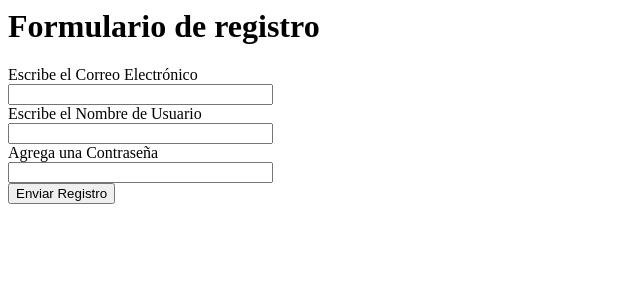
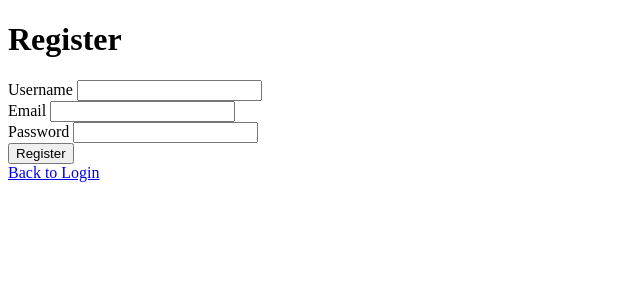
Before and after one commit to engineercarloscogua/APP_Flask_Ejecutive_Project, a Flask app: page /registro in a window 1280 px wide. Shown: the top 300 px of the page, without its empty margins (0-640 px from the left). Run offline with Flask 3, Linux system fonts and the light colour scheme.

Commit message:
Making a changes for avoid redundances of importations annd improve the code for working to create User from Register Formulate

```diff
--- a/app.py
+++ b/app.py
@@ -1,106 +1,123 @@
-# Controlador
-from flask import ( # Importación de las funcionalidades principales de Flask
-    Flask,  # Flask es el framework principal para crear la aplicación web
-    render_template,  # Funcionalidad de Flask para renderizar plantillas HTML
-    request,  # Permite extraer datos de los formularios enviados (GET/POST)
-    redirect,  # Redirige al usuario a otra ruta
-    url_for,  # Genera URLs de rutas en la aplicación
-    flash  # Permite mostrar mensajes emergentes de tipo alerta
-)
+# ====================== Importaciones necesarias ======================
+from flask import Flask, render_template, request, redirect, url_for, flash
+from flask_sqlalchemy import SQLAlchemy  # ORM para la base de datos
+from werkzeug.utils import secure_filename  # Para manejo seguro de archivos
+import json  # Para manejo de datos JSON
+import os.path  # Para operaciones con rutas de archivos
 
-from flask_sqlalchemy import SQLAlchemy  # Importa la funcionalidad de SQLAlchemy para manejar bases de datos
-import json  # El módulo json se utiliza para trabajar con datos en formato JSON
-import os.path  # El módulo os permite interactuar con el sistema de archivos
-from werkzeug.utils import secure_filename  # Función que asegura que el nombre del archivo es seguro
+# ====================== Configuración de la aplicación ======================
+# Crear instancia de Flask
+app = Flask(__name__)
 
-# Importación de los formularios de la carpeta forms
-from forms import Loginform, CreateUserForm  # Importando los formularios definidos en form.py
+# Configuración de la base de datos y seguridad
+basedir = os.path.abspath(os.path.dirname(__file__))
+app.config["SQLALCHEMY_DATABASE_URI"] = f"sqlite:///{os.path.join(basedir, 'database', 'base.db')}"
+app.config['SQLALCHEMY_TRACK_MODIFICATIONS'] = False  # Desactivar seguimiento de modificaciones
+app.config['SECRET_KEY'] = '2025'  # Clave secreta para sesiones y CSRF
 
-# ========================== Creación de la aplicación ============================
-app = Flask(__name__)  # Crea una instancia de la aplicación Flask
+# Inicializar SQLAlchemy
+db = SQLAlchemy(app)
 
-# ========================== Configuración de la base de datos ===================
-basedir = os.path.abspath(os.path.dirname(__file__))  # Obtiene la ruta absoluta del directorio actual
-app.config["SQLALCHEMY_DATABASE_URI"] = f"sqlite:///{os.path.join(basedir, 'database', 'base.db')}"  # Configura la URI de la base de datos
-app.config['SQLALCHEMY_TRACK_MODIFICATIONS'] = False  # Desactiva la notificación de modificaciones en la base de datos
-app.secret_key = '2025'  # Clave secreta para usar sesiones y mensajes emergentes (flash)
-db = SQLAlchemy(app)  # Crea una instancia de SQLAlchemy para manejar la base de datos
+# ====================== Modelo de Usuario ======================
+class User(db.Model):
+    """
+    Modelo de base de datos para la tabla de usuarios.
+    Define la estructura y restricciones de los datos de usuario.
+    """
+    # Columnas de la tabla
+    id = db.Column(db.Integer, primary_key=True)  # Identificador único
+    username = db.Column(db.String(80), unique=True, nullable=False)  # Nombre de usuario único
+    email = db.Column(db.String(80), unique=True, nullable=False)  # Email único
+    password = db.Column(db.String(80))  # Contraseña (en producción debería estar hasheada)
 
-# ========================== Rutas ==========================
+    def __repr__(self):
+        """Método para representación string del objeto"""
+        return f'{self.id, self.username, self.email}'
 
-# Ruta principal, disponible tanto para GET como para POST
-@app.route("/home", methods = ['GET', 'POST'])
-@app.route("/", methods = ['GET', 'POST'])  # Esta ruta también es la raíz de la aplicación
+# ====================== Formularios ======================
+from flask_wtf import FlaskForm  # Base para formularios seguros
+from wtforms import StringField, PasswordField, SubmitField  # Campos de formulario
+from wtforms.validators import DataRequired, Email  # Validadores
 
+class LoginForm(FlaskForm):
+    """
+    Formulario para el inicio de sesión.
+    Incluye campos para nombre de usuario y contraseña.
+    """
+    username = StringField('Username', validators=[DataRequired()])  # Campo obligatorio
+    password = PasswordField('Password', validators=[DataRequired()])  # Campo obligatorio
+    submit = SubmitField('Login')  # Botón de envío
+
+class CreateUserForm(FlaskForm):
+    """
+    Formulario para el registro de nuevos usuarios.
+    Incluye validación de email y campos obligatorios.
+    """
+    username = StringField('Username', validators=[DataRequired()])
+    email = StringField('Email', validators=[DataRequired(), Email()])  # Validación de formato de email
+    password = PasswordField('Password', validators=[DataRequired()])
+    submit = SubmitField('Register')
+
+# ====================== Rutas ======================
+
+@app.route("/home", methods=['GET', 'POST'])
+@app.route("/", methods=['GET', 'POST'])
 def home():
-    login = Loginform()  # Crea el formulario de login
-    if login.validate_on_submit():  # Si el formulario se envía y es válido
-        return '<h1>' + login.username.data + '  ' + login.password.data + '</h1>'  # Muestra los datos enviados como ejemplo
-    return render_template('form2.html', formi= login)  # Renderiza la plantilla 'form2.html' pasando el formulario 'login'
+    """
+    Ruta principal y de login.
+    Maneja tanto la visualización del formulario como el proceso de login.
+    """
+    login = LoginForm()
+    if login.validate_on_submit():  # Si el formulario es válido y fue enviado
+        # Aquí deberías agregar la lógica de verificación de credenciales
+        return '<h1>' + login.username.data + '  ' + login.password.data + '</h1>'
+    return render_template('form2.html', formi=login)
 
-# Ruta para registrar un nuevo usuario
-@app.route("/registro", methods = ['GET', 'POST'])
-def login():
-    registro = CreateUserForm()  # Crea el formulario de registro de usuario
-    if registro.validate_on_submit():  # Si el formulario se envía y es válido
-        new_user = User(username=registro.username.data, email=registro.email.data, password=registro.password.data)  # Crea un nuevo objeto usuario
-        db.session.add(new_user)  # Agrega el nuevo usuario a la sesión de la base de datos
-        db.session.commit()  # Confirma la transacción en la base de datos
-        return '<h1> Nuevo Usuario Registrado</h1>'  # Muestra mensaje de éxito
-    return render_template('register.html', regis=registro)  # Renderiza el formulario de registro en 'register.html'
+@app.route("/registro", methods=['GET', 'POST'])
+def registro():
+    """
+    Ruta para el registro de nuevos usuarios.
+    Incluye validaciones y manejo de errores.
+    """
+    registro_form = CreateUserForm()
+    if registro_form.validate_on_submit():
+        # Verificar si el usuario ya existe
+        existing_user = User.query.filter_by(username=registro_form.username.data).first()
+        if existing_user:
+            flash('El nombre de usuario ya existe')
+            return redirect(url_for('registro'))
 
-# Ruta para el formulario de ejemplo carga texto en json y nombre de archivos de imagen
-@app.route("/form")
-def form():
-    return render_template('form.html')  # Renderiza la plantilla 'form.html'
+        # Verificar si el email ya existe
+        existing_email = User.query.filter_by(email=registro_form.email.data).first()
+        if existing_email:
+            flash('El email ya está registrado')
+            return redirect(url_for('registro'))
 
-# Ruta dinámica para manejar peticiones GET y POST re dirige a dinamic y muestra los datos cargados
-@app.route("/dinamic", methods = ['GET', 'POST'])
-def dinamic():
-    if request.method == 'POST':  # Si se realiza una petición POST (envío de formulario)
-        urls = {}  # Diccionario para almacenar las URLs ingresadas
-        if os.path.exists('urls.json'):  # Si el archivo 'urls.json' existe
-            try:
-                with open('urls.json') as url_file:  # Abre el archivo 'urls.json'
-                    urls = json.load(url_file)  # Carga el contenido del archivo JSON en el diccionario 'urls'
-            except json.JSONDecodeError:  # Si hay un error de formato en el JSON
-                urls = {}  # Reinicia el diccionario a vacío
-        else:
-            urls = {}  # Si el archivo no existe, inicia un diccionario vacío
+        # Crear nuevo usuario con los datos del formulario
+        new_user = User(
+            username=registro_form.username.data,
+            email=registro_form.email.data,
+            password=registro_form.password.data  # NOTA: En producción, usar hash para la contraseña
+        )
 
-        # Si el 'code' enviado en el formulario ya está en el diccionario
-        if request.form['code'] in urls.keys():
-            flash('Esa clave o nombre ya está ocupada')  # Muestra un mensaje de alerta
-            return redirect(url_for('form'))  # Redirige al formulario
-        # Si se proporciona una URL en el formulario
-        if 'url' in request.form.keys():
-            urls[request.form['code']] = request.form['url']  # Guarda la URL en el diccionario
-        else:
-            f = request.files['file']  # Si se sube un archivo
-            full_name = request.form['code'] + secure_filename(f.filename)  # Asegura un nombre único para el archivo
-            f.save('static/uploads/' + full_name)  # Guarda el archivo en la carpeta 'static/uploads'
-            urls[request.form['code']] = {'file': full_name}  # Guarda la información del archivo en el diccionario
+        # Intentar guardar el nuevo usuario en la base de datos
+        try:
+            db.session.add(new_user)  # Agregar a la sesión de la base de datos
+            db.session.commit()  # Confirmar los cambios
+            flash('Usuario registrado exitosamente')
+            return redirect(url_for('home'))
+        except Exception as e:
+            db.session.rollback()  # Revertir cambios en caso de error
+            flash('Error al registrar usuario')
+            return redirect(url_for('registro'))
 
-        # Guarda el diccionario actualizado en el archivo 'urls.json'
-        with open('urls.json', 'w') as url_file:
-            json.dump(urls, url_file)
-            flash("Se ha creado el registro correctamente", "success")  # Muestra mensaje de éxito
-        return render_template('dinamic.html', nombre=request.form['code'])  # Muestra la plantilla 'dinamic.html' pasando el código como parámetro
-    else:
-        return redirect(url_for('form'))  # Si no es un POST, redirige al formulario
+    return render_template('register.html', regis=registro_form)
 
-# Ruta para redirigir a imágenes o archivos
-@app.route('/<string:code>')
-def redirect_to(code):
-    if os.path.exists('urls.json'):  # Si el archivo 'urls.json' existe
-        with open('urls.json') as url_file:
-            urls = json.load(url_file)  # Carga las URLs del archivo
-            if code in urls.keys():  # Si el código existe en las URLs
-                return redirect(url_for('static', filename='uploads/' + urls[code]['file']))  # Redirige a la URL asociada
-    return "Código no encontrado"  # Si el código no se encuentra, muestra un mensaje de error
+# ====================== Inicialización de la Base de Datos ======================
+# Crear todas las tablas definidas en los modelos
+with app.app_context():
+    db.create_all()
 
-# ========================== Ejecución de la aplicación ===========================
-
-
+# ====================== Ejecución de la Aplicación ======================
 if __name__ == '__main__':
-    app.run(debug=True)
+    app.run(debug=True)  # Modo debug para desarrollo
--- a/database.py
+++ b/database.py
@@ -1,5 +1,9 @@
 # Crea un modelo de base de datos utilizando SQLAlchemy
-from app import db  # Importa el objeto db, que es utilizado para interactuar con la base de datos.
+from app import app  # Importa el objeto db, que es utilizado para interactuar con la base de datos.
+from flask_sqlalchemy import SQLAlchemy  # Importa la funcionalidad de SQLAlchemy para manejar bases de datos
+
+db = SQLAlchemy(app)  # Crea una instancia de SQLAlchemy para manejar la base de datos
+db.init_app(app) # Crea una instancia de SQLAlchemy
 
 # La siguiente línea está comentada porque no se está utilizando en el código actual, pero es una importación necesaria si deseas usar SQLAlchemy directamente.
 # from flask_sqlalchemy import SQLAlchemy  #? Importa SQLAlchemy para trabajar con bases de datos en Flask.
--- a/templates/register.html
+++ b/templates/register.html
@@ -1,31 +1,43 @@
-<!--Estructura de formulario creado por medio de una clase-->
-{%block contenido %}
-<h1>Formulario de registro </h1>
-<form action = "" method= "POST" novalidate>
-    {{regis.hidden_tag() }} <!-- es un campo oculto para protejer contra ataques Cross-Site Request Forgery, manejo de seciones-->
+<!-- templates/register.html -->
+<!DOCTYPE html>
+<html>
+<head>
+    <title>Register</title>
+</head>
+<body>
+    <h1>Register</h1>
+    <!-- Bloque para mostrar mensajes flash (notificaciones) -->
+    {% with messages = get_flashed_messages() %}
+        {% if messages %}
+            {% for message in messages %}
+                <div class="alert">{{ message }}</div>
+            {% endfor %}
+        {% endif %}
+    {% endwith %}
 
-    {{regis.email.label}} <br> <!--Etiquetas-->
-    {{regis.email(size=30)}} <br> <!-- se supone que muestra la clave y la contraseña pero por algun motivo no lo hace-->
-   <!--Validador de error en el campo durante la ejecucín del proyecto-->
-    {%  for error in regis.email.errors %}
-    <span style = " color: blue;">{{error}}</span> <br>
-    {% endfor %}
-
-    {{regis.username.label}} <br> <!-- etiquetas label que traen el nombre de los campos personalizados desde el controlador de formulario-->
-    {{regis.username(size=30)}} <br>
-    <!--Validador de error en el campo durante la ejecucín del proyecto-->
-    {%  for error in regis.username.errors %}
-    <span style = " color: blue;">{{error}}</span> <br>
-    {% endfor %}
-
-    {{regis.password.label}} <br> <!--Etiquetas-->
-    {{regis.password(size=30)}} <br>
-   <!--Validador de error en el campo durante la ejecucín del proyecto-->
-    {%  for error in regis.password.errors %}
-    <span style = " color: blue;">{{error}}</span> <br>
-    {% endfor %}
-
-    <button type="submit">Enviar Registro </button>
-</form>
-
-{% endblock %}
+    <!-- Formulario de registro -->
+    <form method="POST">
+        <!-- Token CSRF para protección contra ataques -->
+        {{ regis.csrf_token }}
+        <!-- Campo de usuario -->
+        <div>
+            {{ regis.username.label }}
+            {{ regis.username }}
+        </div>
+        <!-- Campo de email -->
+        <div>
+            {{ regis.email.label }}
+            {{ regis.email }}
+        </div>
+        <!-- Campo de contraseña -->
+        <div>
+            {{ regis.password.label }}
+            {{ regis.password }}
+        </div>
+        <!-- Botón de envío -->
+        {{ regis.submit }}
+    </form>
+    <!-- Enlace para volver al login -->
+    <a href="{{ url_for('home') }}">Back to Login</a>
+</body>
+</html>
```
Also changed, not shown: templates/form2.html (+37 -33 lines).
